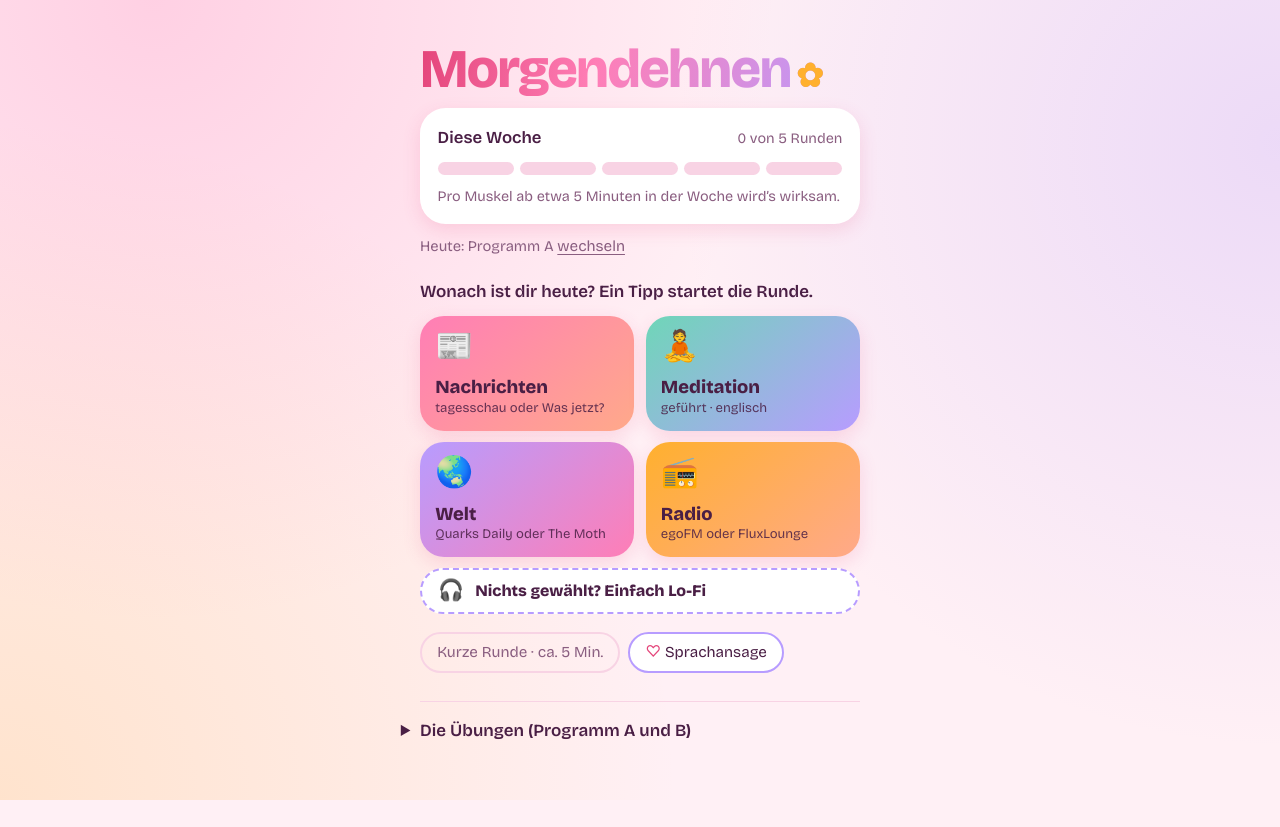
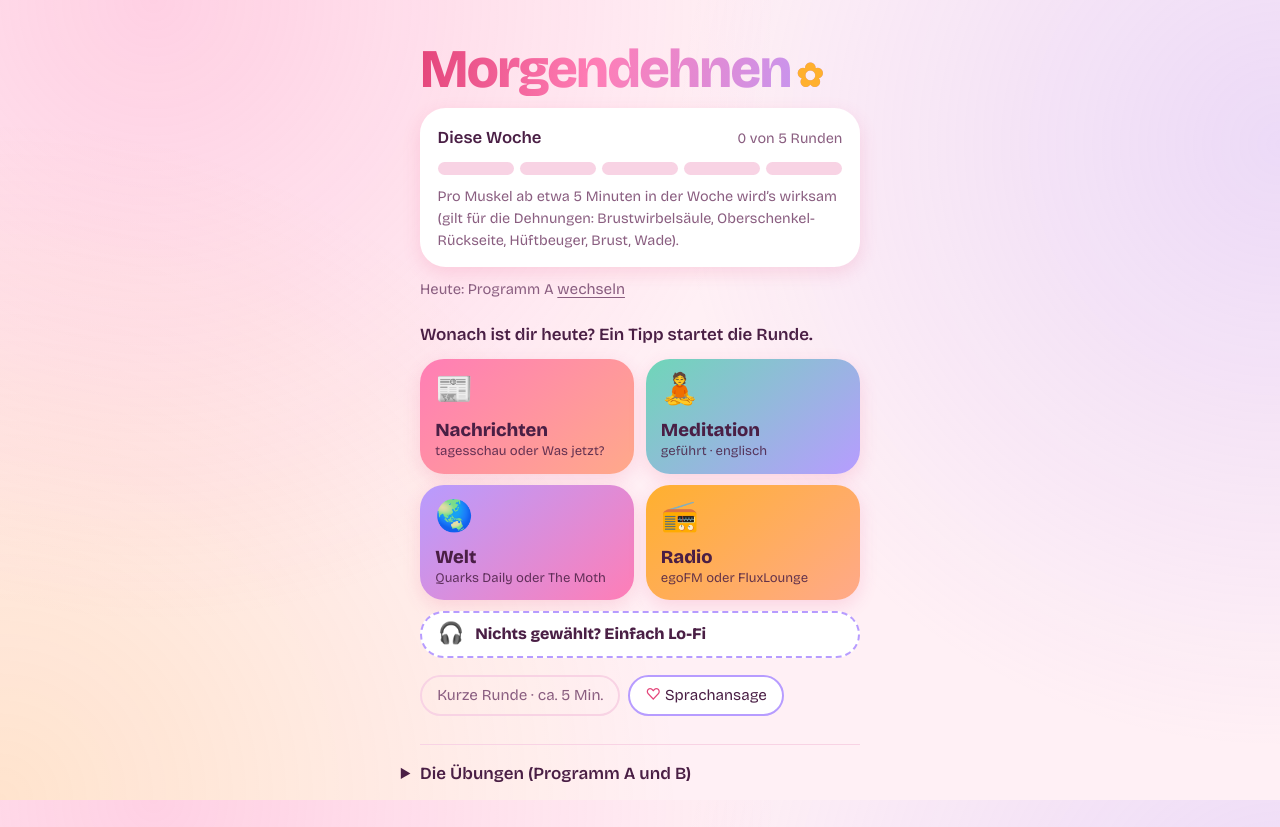
Before and after one commit to LittleBirb/morgendehnen, a website: page index.html in a window 1280 px wide. Before the commit the page ends 800 px from the top, so only its background shows below. Drawn offline with nearby package versions, Linux system fonts and the light colour scheme.

Commit message:
Wochennotiz: Klammer mit den Dehnungen
Co-Authored-By: Claude Sonnet 5.5 <noreply@anthropic.com>

```diff
--- a/index.html
+++ b/index.html
@@ -516,7 +516,7 @@ ol.list li span { color: var(--muted); font-size: 0.95rem; }
     document.querySelectorAll(".js-weekcount").forEach(function (el) {
       el.textContent = count > 5 ? "5 von 5 Runden, +" + (count - 5) : count + " von 5 Runden";
     });
-    var note = count >= 5 ? "Wochenziel erreicht. Alles darüber ist Bonus." : "Pro Muskel ab etwa 5 Minuten in der Woche wird’s wirksam.";
+    var note = count >= 5 ? "Wochenziel erreicht. Alles darüber ist Bonus." : "Pro Muskel ab etwa 5 Minuten in der Woche wird’s wirksam (gilt für die Dehnungen: Brustwirbelsäule, Oberschenkel-Rückseite, Hüftbeuger, Brust, Wade).";
     document.querySelectorAll(".js-weeknote").forEach(function (el) { el.textContent = note; });
   }
   function recordToday(minPerMuscle) {
```
